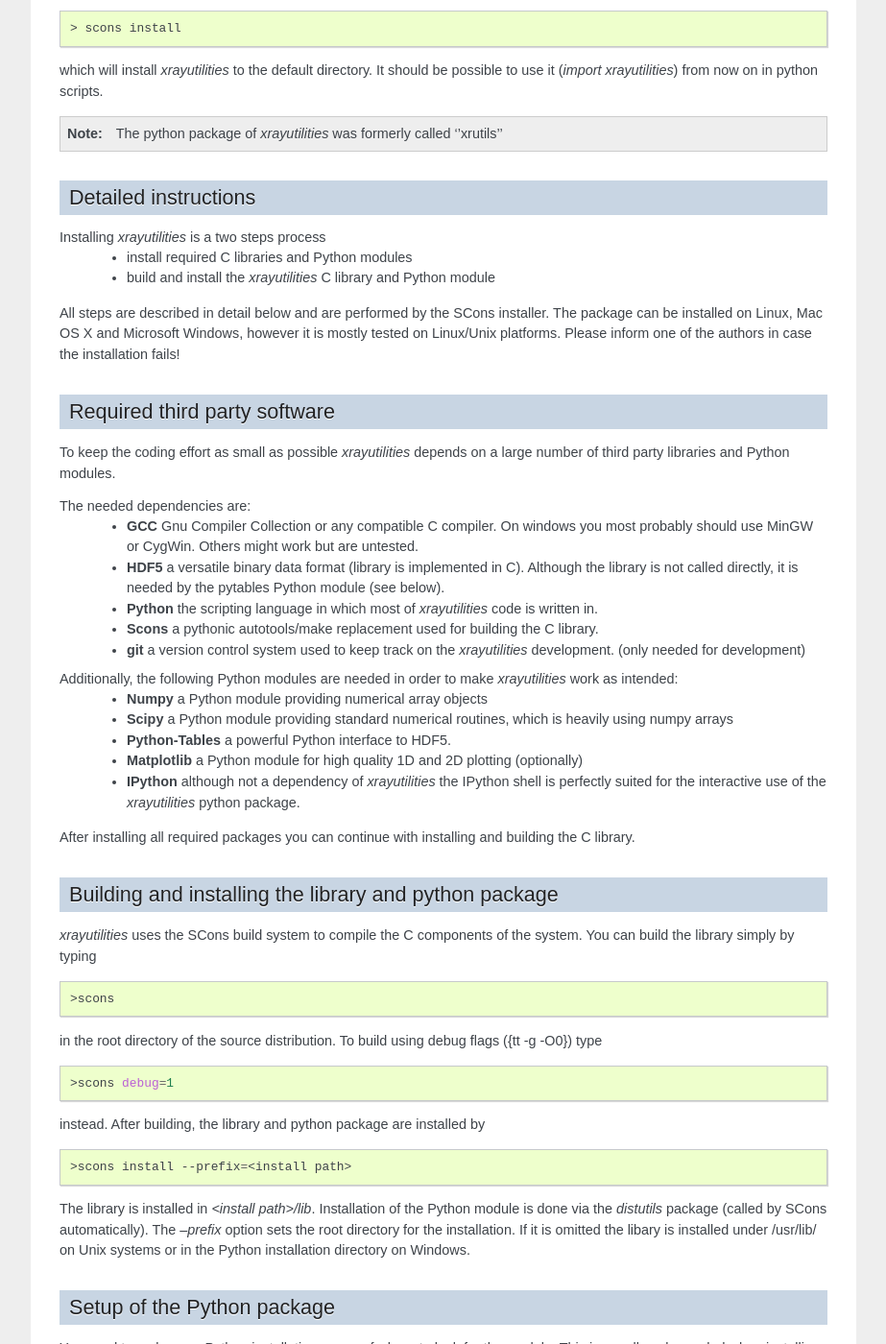
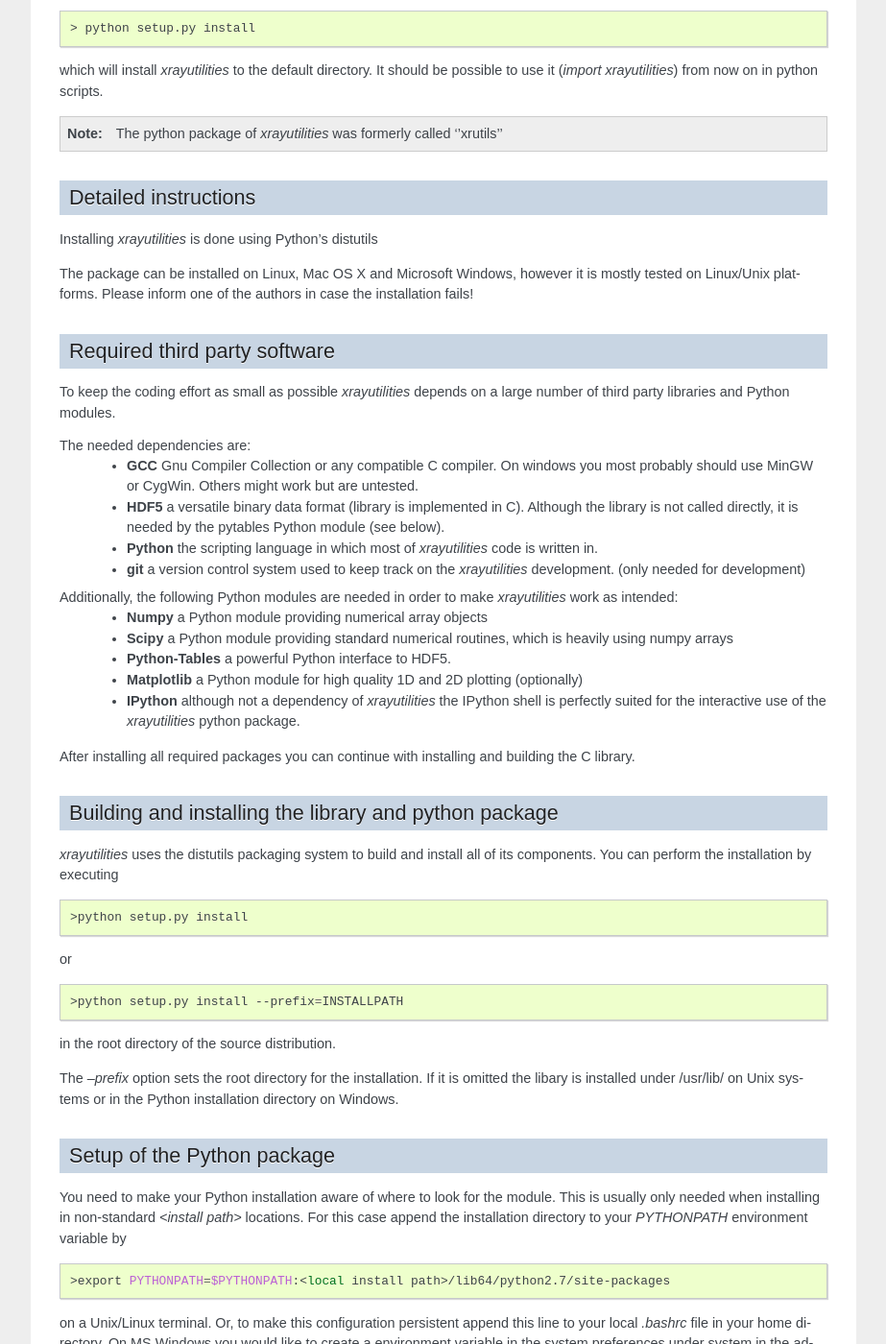
Before and after one commit to dkriegner/xrayutilities, a Sphinx documentation site: the page built from doc/source/index.rst, in a window 1280 px wide and 1400 px high, scrolled down 3303 px. Shown: the whole window at 96% size, without its empty margins (248-1171 px from the left). Built offline with Sphinx 7.4.7, drawn with Linux system fonts in a browser that asks for light colours; formulas are drawn with MathJax 3; pages that are not in the unit, such as notebooks, are missing from menus; some of the changed text lies outside the part shown.

Commit message:
update installtion description in documentation

```diff
--- a/doc/source/index.rst
+++ b/doc/source/index.rst
@@ -99,13 +99,13 @@ Installation
 Express instructions
 --------------------
 
- * install the dependencies (Windows: `pythonxy <http://www.pythonxy.com>`_, `SCons <http://www.scons.org>`_; Linux/Unix: see below for dependencies).
+ * install the dependencies (Windows: `pythonxy <http://www.pythonxy.com>`_; Linux/Unix: see below for dependencies).
  * download *xrayutilities* from `here <https://sourceforge.net/projects/xrayutilities>`_ or use git to check out the `latest <https://sourceforge.net/p/xrayutilities/code/>`_ version.
  * open a command line and navigate to the downloaded sources and execute:
 
 .. code-block:: bash
 
- > scons install
+ > python setup.py install
 
 which will install *xrayutilities* to the default directory. It should be possible to use it (*import xrayutilities*) from now on in python scripts.
 
@@ -114,11 +114,8 @@ which will install *xrayutilities* to the default directory. It should be possib
 Detailed instructions
 ---------------------
 
-Installing *xrayutilities* is a two steps process
- * install required C libraries and Python modules
- * build and install the *xrayutilities* C library and Python module
+Installing *xrayutilities* is done using Python's distutils
 
-All steps are described in detail below and are performed by the SCons installer.
 The package can be installed on Linux, Mac OS X and Microsoft Windows, however it is mostly tested on Linux/Unix platforms.
 Please inform one of the authors in case the installation fails!
 
@@ -134,7 +131,6 @@ The needed dependencies are:
    Although the library is not called directly, it is needed by the pytables Python
    module (see below).
  * **Python** the scripting language in which most of *xrayutilities* code is written in.
- * **Scons** a pythonic autotools/make replacement used for building the C library.
  * **git** a version control system used to keep track on the *xrayutilities* development. (only needed for development)
 
 Additionally, the following Python modules are needed in order to make *xrayutilities* work as intended:
@@ -150,27 +146,20 @@ building the C library.
 Building and installing the library and python package
 ------------------------------------------------------
 
-*xrayutilities* uses the SCons build system to compile the C components of the
-system. You can build the library simply by typing
+*xrayutilities* uses the distutils packaging system to build and install all of its components. You can perform the installation by executing
 
 .. code-block:: bash
 
- >scons
+ >python setup.py install
 
-in the root directory of the source distribution. To build using debug flags ({\tt -g -O0}) type
+or
 
 .. code-block:: bash
 
- >scons debug=1
+ >python setup.py install --prefix=INSTALLPATH
 
-instead. After building, the library and python package are installed by
+in the root directory of the source distribution.
 
-.. code-block:: bash
-
- >scons install --prefix=<install path>
-
-The library is installed in *<install path>/lib*. Installation of the Python module
-is done via the *distutils* package (called by SCons automatically).
 The *--prefix* option sets the root directory for the installation. If it is omitted
 the libary is installed under /usr/lib/ on Unix systems or in the Python installation directory on Windows.
 
@@ -203,17 +192,14 @@ Notes for installing on Windows
 Since there is no packages manager on Windows the packages need to be installed manual
 (including all the dependecies) or a pre-packed solution needs to be used. We strongly suggest to
 use the `pyhton(x,y) <https://code.google.com/p/pythonxy/>`_ python distribution,
-which includes already most of the needed dependencies for installing *xrayutilities*.
+which includes already all of the needed dependencies for installing *xrayutilities*.
 
-When using python(x,y) you only have to install SCons in addition (download the latest version from `www.scons.org <http://www.scons.org>`_).
-All other dependencies are available as plugins to python(x,y)
-and are installed by default anyhow. The setup of the environment variables is also done by the python(x,y) installation.
+The setup of the environment variables is also done by the python(x,y) installation.
 One can proceed with the installation of *xrayutilities* directly!
 
 In case you want to do it the hard way install all of the following (versions in brackets indicate the tested set of versions by the author (2.3.2012)):
  * MinGW (0.4alpha)
  * Python (2.7.2)
- * scons (2.1.0)
  * numpy (1.6.1)
  * scipy (0.10.1)
  * numexpr (1.4.2) needed for pytables
```
